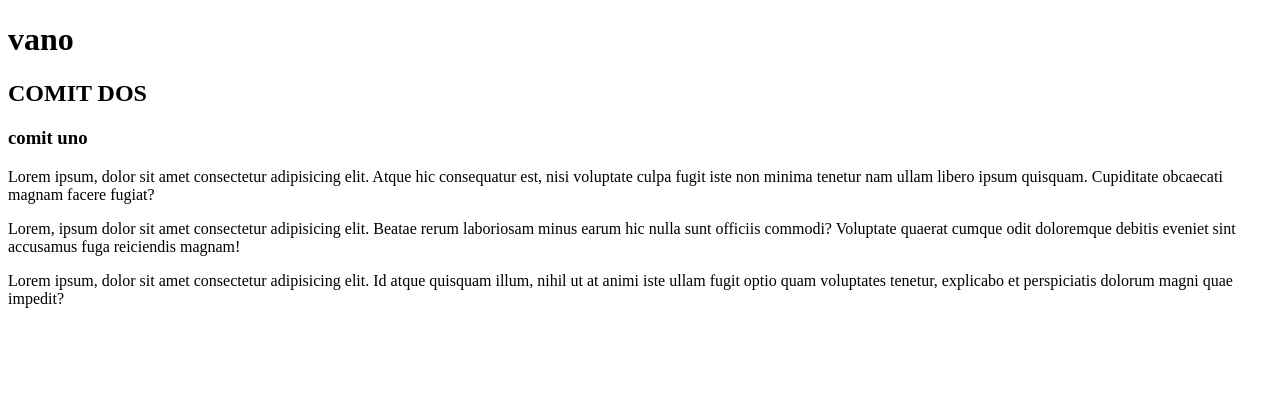
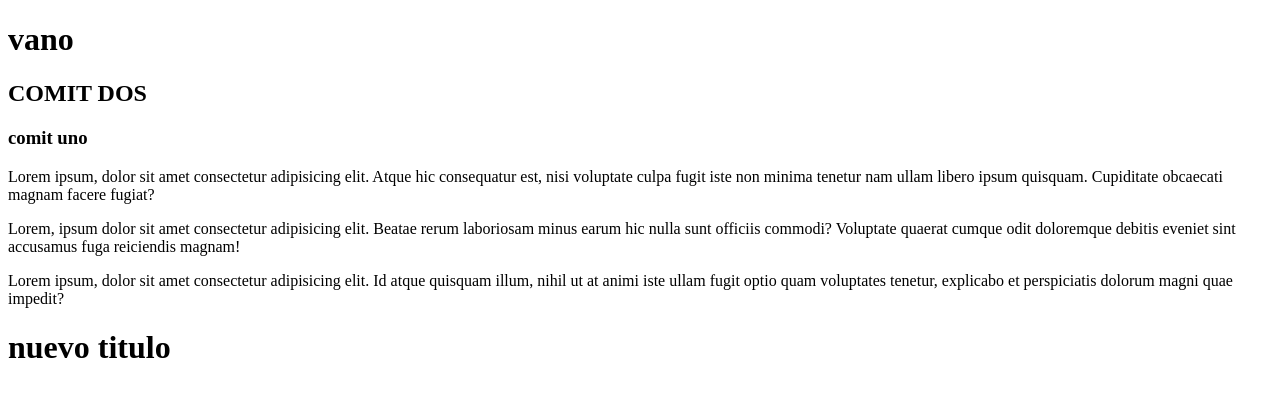
Before and after one commit to 0930camilo/gitkra, a plain HTML site: page index.html in a window 1280 px wide. Drawn offline with Linux system fonts and the light colour scheme.

Commit message:
nueva modificación

```diff
--- a/index.html
+++ b/index.html
@@ -18,5 +18,13 @@
 
    <p>Lorem, ipsum dolor sit amet consectetur adipisicing elit. Beatae rerum laboriosam minus earum hic nulla sunt officiis commodi? Voluptate quaerat cumque odit doloremque debitis eveniet sint accusamus fuga reiciendis magnam!</p>
    <p>Lorem ipsum, dolor sit amet consectetur adipisicing elit. Id atque quisquam illum, nihil ut at animi iste ullam fugit optio quam voluptates tenetur, explicabo et perspiciatis dolorum magni quae impedit?</p>
+
+
+
+
+
+
+
+   <h1>nuevo titulo </h1>
 </body>
 </html>
```
